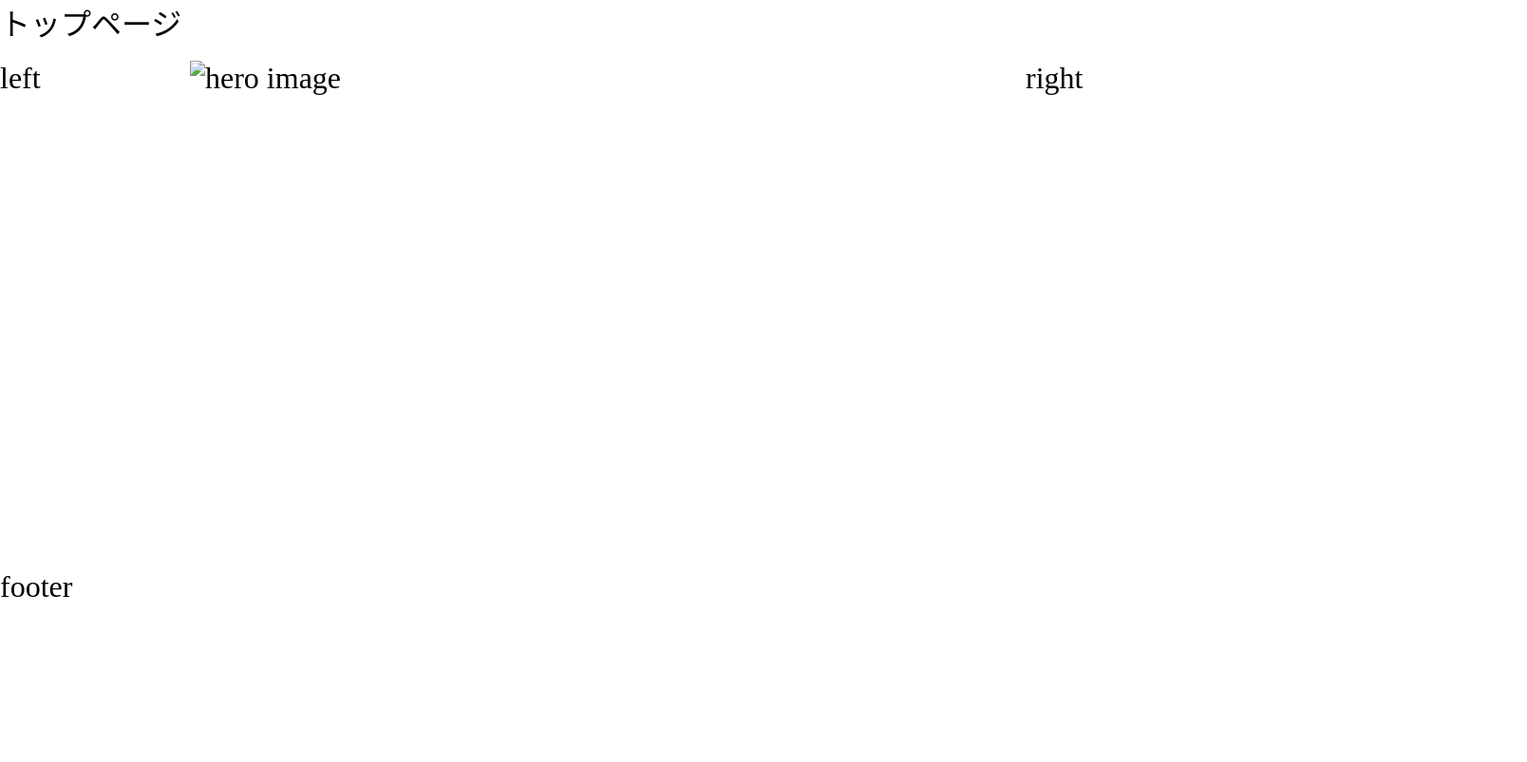
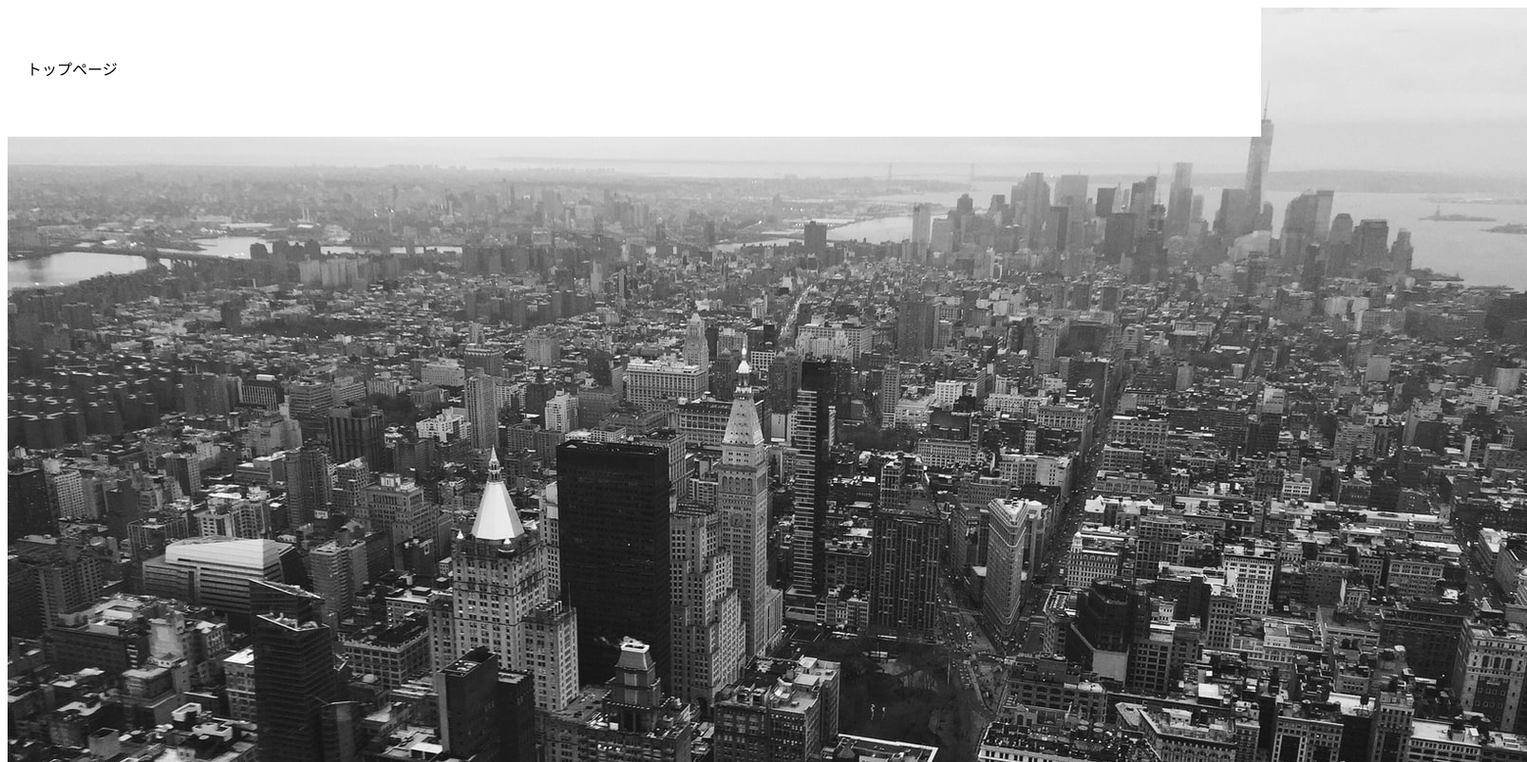
Before and after one commit to etohtaichirou/html_ex, a plain HTML site: page top.html in a window 1280 px wide. Shown: the top 803 px of the page at 95% size, 1608 px wide, since content can reach past the window. Drawn offline with Linux system fonts and the light colour scheme.

Commit message:
ヘッダ領域を作成

```diff
--- a/style.css
+++ b/style.css
@@ -1,5 +1,14 @@
 blockquote, dd, dl, figure, h1, h2, h3, h4, h5, h6, hr, p, pre {
   margin: 0;
+}
+.global-header {
+  background: #fff;
+  display: flex;
+  padding: 60px 20px;
+  position: fixed;
+  width: 100%;
+  top: 0;
+  z-index: 10000;
 }
 .holy-grail {
   font-size: 2rem;
@@ -23,6 +32,7 @@ blockquote, dd, dl, figure, h1, h2, h3, h4, h5, h6, hr, p, pre {
 }
 .main {
   grid-area: main;
+  /* padding-top: 150px; */
 }
 .left {
   grid-area: left;
--- a/top.html
+++ b/top.html
@@ -8,18 +8,14 @@
   <link rel="stylesheet" href="style.css">
 </head>
 
-<body class="holy-grail">
-  <header class="header">
+<body>
+  <header class="global-header">
     トップページ
   </header>
-  <nav class="left">
-    left
-  </nav>
-  <main class="main">
-    <img src="" alt="hero image">
+  <main>
+    <img src="sample_image.jpg" alt="hero image">
+    <!-- <img src="https://source.unsplash.com/user/erondu/1600x1200" alt="hero image"> -->
   </main>
-  <aside class="right">right</aside>
-  <footer class="footer">footer</footer>
 </body>
 
 </html>
```
Also changed, not shown: sample_image.jpg (added).
